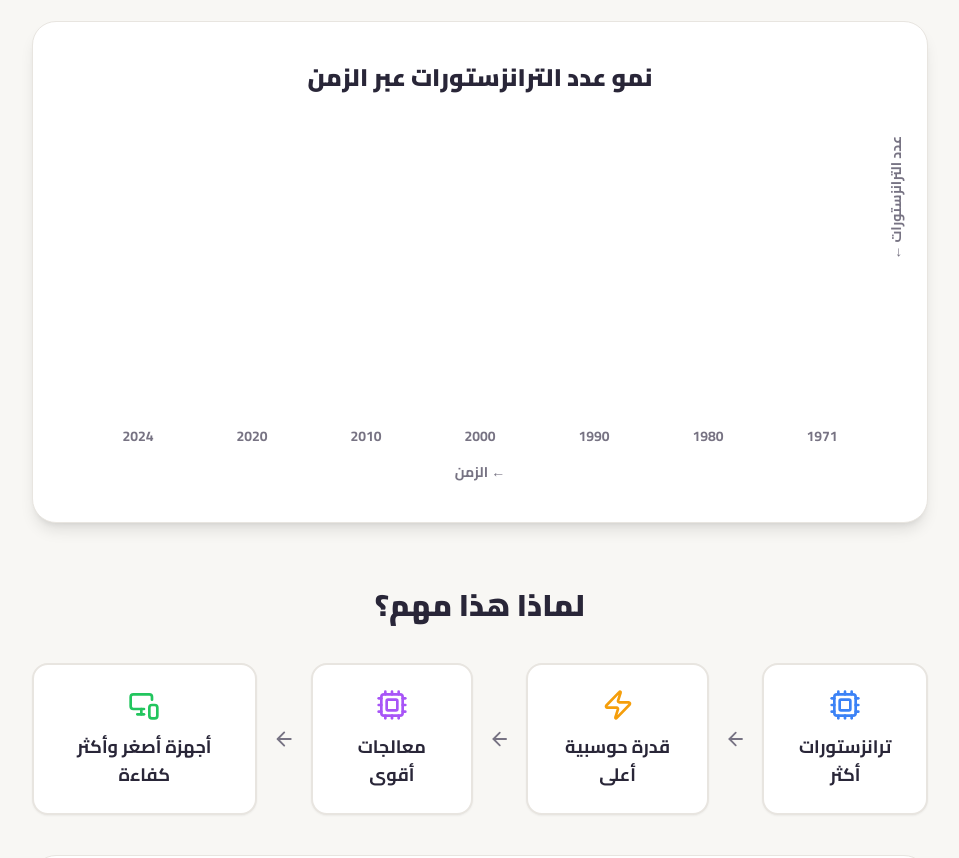
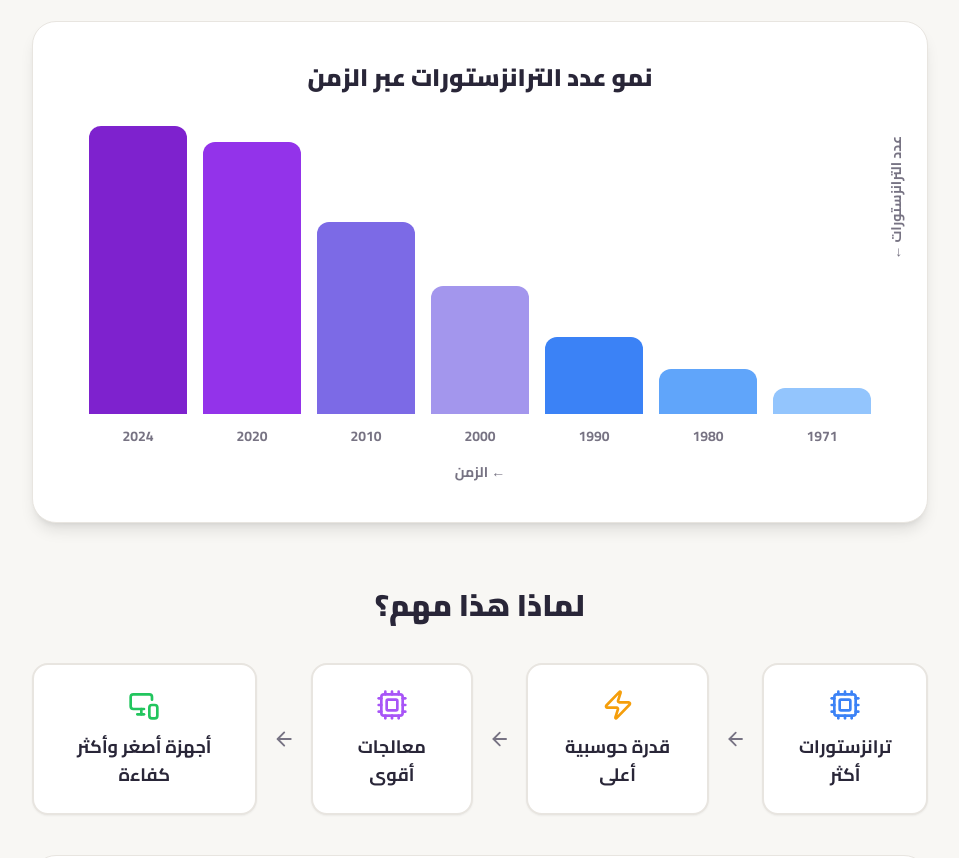
Before and after one commit to ahm-25/Baccalaureate, a Nuxt app: page /lesson-04 in a window 1280 px wide. Shown: the part 5320-6178 px from the top of the page, without its empty margins (160-1119 px from the left). Built offline with nearby package versions, Linux system fonts and the light colour scheme.

Commit message:
fix(moores-law): adjust chart alignment and intersection observer threshold for Moore's Law component

```diff
--- a/app/components/it/lesson-04/MooresLaw.vue
+++ b/app/components/it/lesson-04/MooresLaw.vue
@@ -26,7 +26,7 @@
           <!-- Y-axis label -->
           <div class="absolute -right-2 top-0 text-sm font-bold text-mutedtext -rotate-90 origin-right">عدد الترانزستورات ←</div>
 
-          <div v-for="(bar, i) in bars" :key="i" class="flex flex-col items-center flex-1">
+          <div v-for="(bar, i) in bars" :key="i" class="flex flex-col items-center justify-end flex-1 h-full">
             <div class="w-full rounded-t-xl transition-all duration-1000 ease-out relative group cursor-pointer"
                  :class="bar.color"
                  :style="{ height: isVisible ? bar.height : '4px' }">
@@ -74,7 +74,7 @@ const isVisible = ref(false)
 onMounted(() => {
   const observer = new IntersectionObserver((entries) => {
     if (entries[0].isIntersecting) isVisible.value = true
-  }, { threshold: 0.3 })
+  }, { threshold: 0.1 })
 
   const el = document.getElementById('moores-law')
   if (el) observer.observe(el)
```
